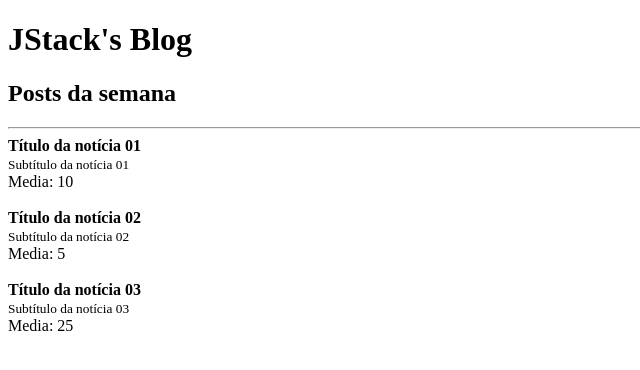
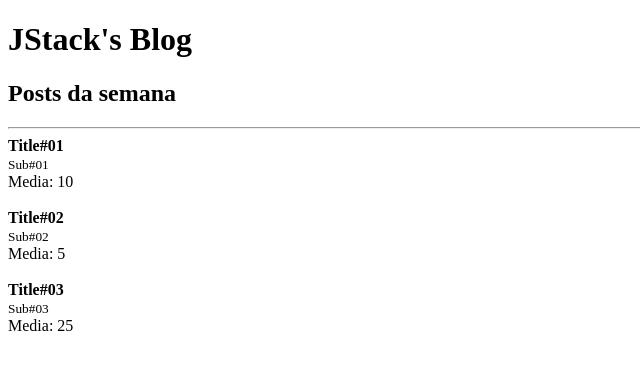
Before and after one commit to eduardoaraujogomes/js-stack, a React app in the folder react-fundamentos/: page / in a window 1280 px wide. Shown: the top 370 px of the page, without its empty margins (0-640 px from the left). Built offline with nearby package versions, Linux system fonts and the light colour scheme.

Commit message:
feat: map in react

```diff
--- a/react-fundamentos/src/App.js
+++ b/react-fundamentos/src/App.js
@@ -1,11 +1,26 @@
 import React from 'react';
 import Header from './Header';
 import Post from './Post';
+
+const posts = [
+  {
+    title: 'Title#01', subtitle: 'Sub#01', likes: 20
+  },
+  {
+    title: 'Title#02', subtitle: 'Sub#02', likes: 10
+  },
+  {
+    title: 'Title#03', subtitle: 'Sub#03', likes: 50
+  },
+];
 
 
 //Props(Propriedades) - São dados que um componente pai passa para um componente filho.
 //Props são apenas read only, ou seja, não podemos alterar o valor de uma propriedade.
 //A alteração tem que ser feita no componente pai.
+
+//toda vez que a gente coloca um array dentro do jsx ele vai tentar pegar e por na tela
+// porém alguns formatos ele não sabe o que fazer e pode quebrar.
 
 function App() {
   return (
@@ -15,28 +30,18 @@
       </Header>
 
       <hr />
-      <Post
-        likes={20}
-        post={{
-          title: "Título da notícia 01",
-          subtitle: "Subtítulo da notícia 01"
-        }}
-      />
-      <Post
-        likes={10}
-        post={{
-          title: "Título da notícia 02",
-          subtitle: "Subtítulo da notícia 02"
-        }}
-      />
-      <Post
-        likes={50}
-        post={{
-          title: "Título da notícia 03",
-          subtitle: "Subtítulo da notícia 03"
-        }}
-      />
+      {posts.map(post => (
+        <Post
+          key={post.title}
+          likes={post.likes}
+          post={{
+            title: post.title,
+            subtitle: post.subtitle
+          }}
+        />
+      ))}
     </>
+
   );
 }
 
```
